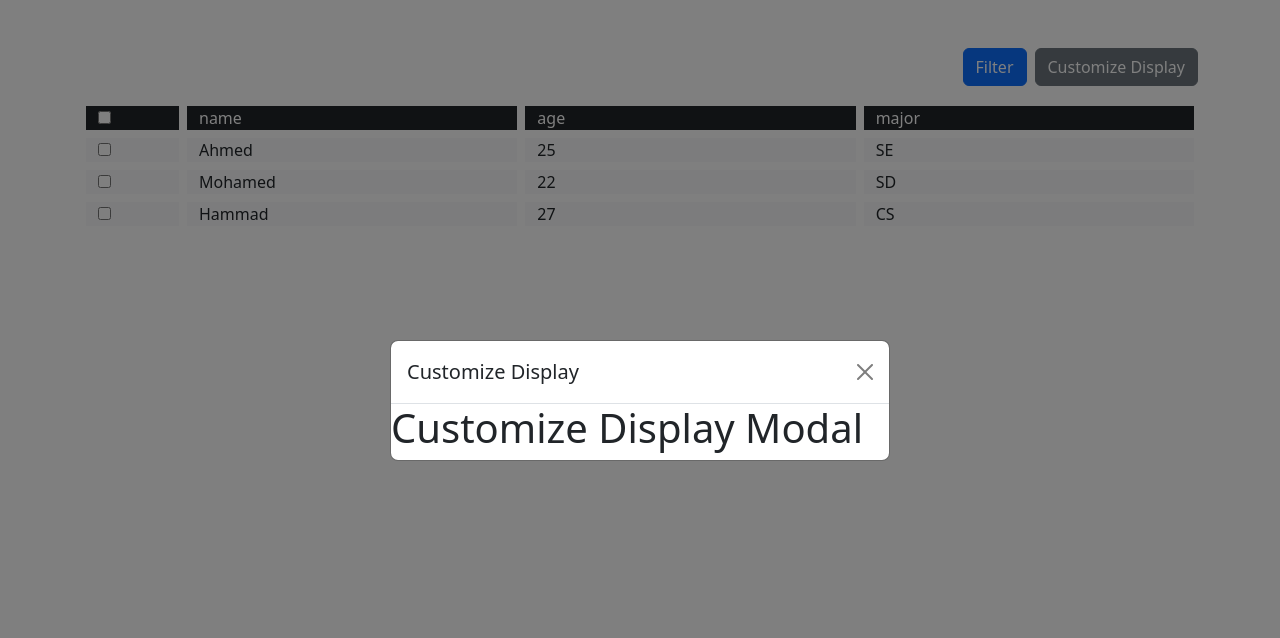
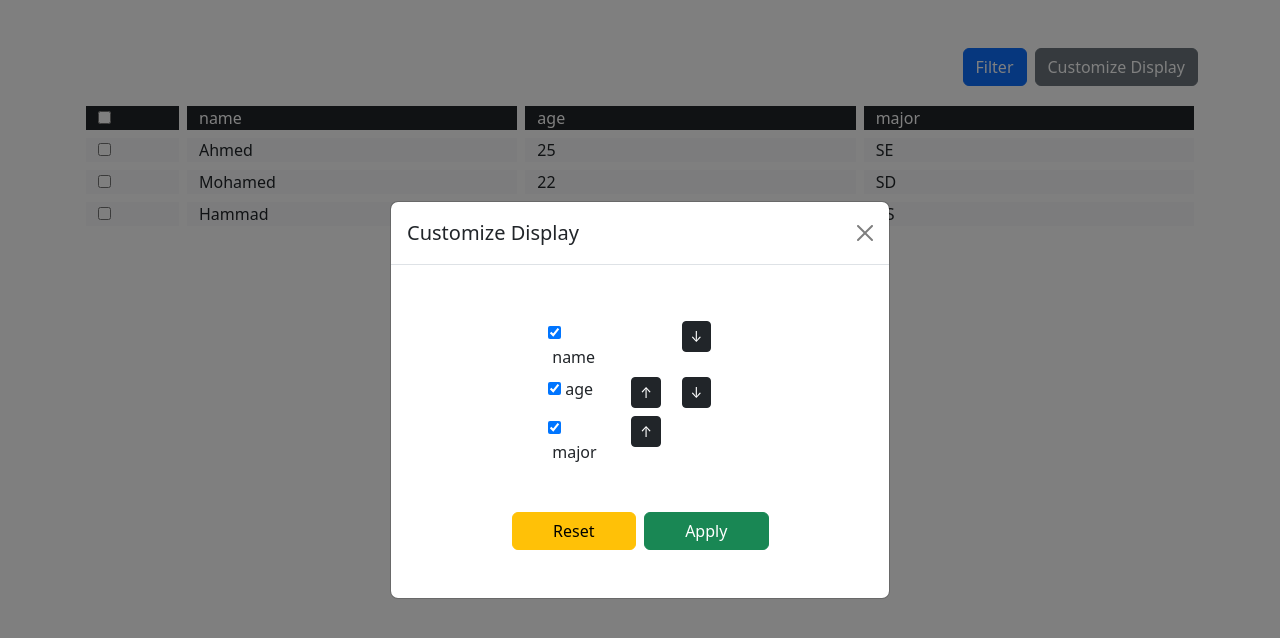
Before and after one commit to Mohamed3Okasha/react-typescript-practice, a React (Create React App) app: page /home in a window 1280 px wide. Both pictures are taken after a click on the button "Customize Display". Shown: the top 638 px of the page. Built offline with nearby package versions, Linux system fonts and the light colour scheme.

Commit message:
Implement CustomizeDsiplay ui & logic

```diff
--- a/src/components/CustomizeDisplay/CustomizeDisplayModal.tsx
+++ b/src/components/CustomizeDisplay/CustomizeDisplayModal.tsx
@@ -1,6 +1,12 @@
 import { createPortal } from "react-dom";
+import { CustomizeDisplay } from ".";
+import { tableColumn } from "../../types/tableColumn";
 
-const ModalOverlay = (props: any) => {
+const ModalOverlay = ({
+  CustomizeTableColumns,
+}: {
+  CustomizeTableColumns: tableColumn[];
+}) => {
   return (
     <div
       className="modal fade"
@@ -23,19 +29,23 @@ const ModalOverlay = (props: any) => {
               aria-label="Close"
             ></button>
           </div>
-          <h1>Customize Display Modal</h1>
+          <CustomizeDisplay CustomizeTableColumns={CustomizeTableColumns} />
         </div>
       </div>
     </div>
   );
 };
 
-export default function CustomizeDisplayModal(props: any) {
+export default function CustomizeDisplayModal({
+  CustomizeTableColumns,
+}: {
+  CustomizeTableColumns: tableColumn[];
+}) {
   return (
     <>
       {createPortal(
         <>
-          <ModalOverlay />
+          <ModalOverlay CustomizeTableColumns={CustomizeTableColumns} />
         </>,
         document.getElementById("modal-root")!
       )}
--- a/src/components/CustomizeDisplay/index.tsx
+++ b/src/components/CustomizeDisplay/index.tsx
@@ -1,7 +1,117 @@
-export function CustomizeDisplay() {
+import { useAppContext } from "./../../context/AppContext";
+import { useState, useEffect } from "react";
+import { tableColumn } from "../../types/tableColumn";
+
+export function CustomizeDisplay({
+  CustomizeTableColumns,
+}: {
+  CustomizeTableColumns: tableColumn[];
+}) {
+  const { tableColumns, setTableColums } = useAppContext();
+  const [localTableColumns, setLocalTableColumns] = useState(
+    CustomizeTableColumns
+  );
+
+  const CustomizeTableColumnsReset = [...CustomizeTableColumns];
+
+  useEffect(() => {
+    setLocalTableColumns(tableColumns);
+  }, []);
+
+  const moveColumnUp = (index: number) => {
+    setLocalTableColumns((prevColumn) => {
+      let clonePrevColumn = [...prevColumn];
+      [clonePrevColumn[index - 1], clonePrevColumn[index]] = [
+        clonePrevColumn[index],
+        clonePrevColumn[index - 1],
+      ];
+      return clonePrevColumn;
+    });
+  };
+
+  const moveColumnDown = (index: number) => {
+    setLocalTableColumns((prevColumn) => {
+      let clonePrevColumn = [...prevColumn];
+      [clonePrevColumn[index + 1], clonePrevColumn[index]] = [
+        clonePrevColumn[index],
+        clonePrevColumn[index + 1],
+      ];
+      return clonePrevColumn;
+    });
+  };
+
+  const handleApply = () => {
+    setTableColums(localTableColumns);
+  };
+
+  const handleReset = () => {
+    setLocalTableColumns(CustomizeTableColumns);
+  };
+
+  const toggleColumnVisibility = (colKey: string) => {
+    setLocalTableColumns((prevColumns) =>
+      prevColumns.map((col) => {
+        const targetColKey = Object.keys(col)[0];
+        if (targetColKey === colKey) return { [colKey]: !col[colKey] };
+        else return col;
+      })
+    );
+  };
+
   return (
     <>
-      <h1>CustomizeDisplay</h1>
+      <div className="container my-5 justify-content-center">
+        {localTableColumns.map((col, index) => {
+          const colKey = Object.keys(col)[0];
+          return (
+            <>
+              <div key={colKey} className="row mt-2 justify-content-center">
+                <div className="col-2">
+                  <input
+                    type="checkbox"
+                    checked={col[colKey]}
+                    onChange={() => toggleColumnVisibility(colKey)}
+                    id={colKey}
+                  />
+                  <label htmlFor={colKey} className="ms-1">
+                    {colKey}
+                  </label>
+                </div>
+                <div className="col-3 d-flex justify-content-around">
+                  <div className="w-100">
+                    {index > 0 && (
+                      <button
+                        className="btn btn-sm btn-dark"
+                        onClick={() => moveColumnUp(index)}
+                      >
+                        &uarr;
+                      </button>
+                    )}
+                  </div>
+                  <div className="w-100">
+                    {index < localTableColumns.length - 1 && (
+                      <button
+                        className="btn btn-sm btn-dark"
+                        onClick={() => moveColumnDown(index)}
+                      >
+                        &darr;
+                      </button>
+                    )}
+                  </div>
+                </div>
+              </div>
+            </>
+          );
+        })}
+        <div className="row mt-5 justify-content-center">
+          <button className="col-3 btn btn-warning me-2" onClick={handleReset}>
+            Reset
+          </button>
+          <button className="col-3 btn btn-success" onClick={handleApply}>
+            Apply
+          </button>
+        </div>
+      </div>
     </>
   );
 }
--- a/src/context/AppContext.tsx
+++ b/src/context/AppContext.tsx
@@ -13,6 +13,7 @@ type AppContextsVals = {
   toggleRowCheckAll: () => void;
   checkedAll: boolean;
   tableColumns: tableColumn[];
+  setTableColums: (localTableColumns: tableColumn[]) => void;
 };
 
 const AppContext = createContext({} as AppContextsVals);
@@ -47,6 +48,10 @@ export function AppContextProvider({ children }: AppProviderProps) {
     });
   };
 
+  const changeColumnsState = (localTableColumns: tableColumn[]) => {
+    setTableColums(localTableColumns);
+  };
+
   return (
     <AppContext.Provider
       value={{
@@ -55,6 +60,7 @@ export function AppContextProvider({ children }: AppProviderProps) {
         toggleRowCheckAll,
         checkedAll,
         tableColumns,
+        setTableColums,
       }}
     >
       {children}
--- a/src/pages/Home/index.tsx
+++ b/src/pages/Home/index.tsx
@@ -33,7 +33,7 @@ export function Home() {
           >
             Customize Display
           </button>
-          <CustomizeDisplayModal />
+          <CustomizeDisplayModal CustomizeTableColumns={tableColumns} />
         </div>
         <Table
           studentsData={studentsData}
```
